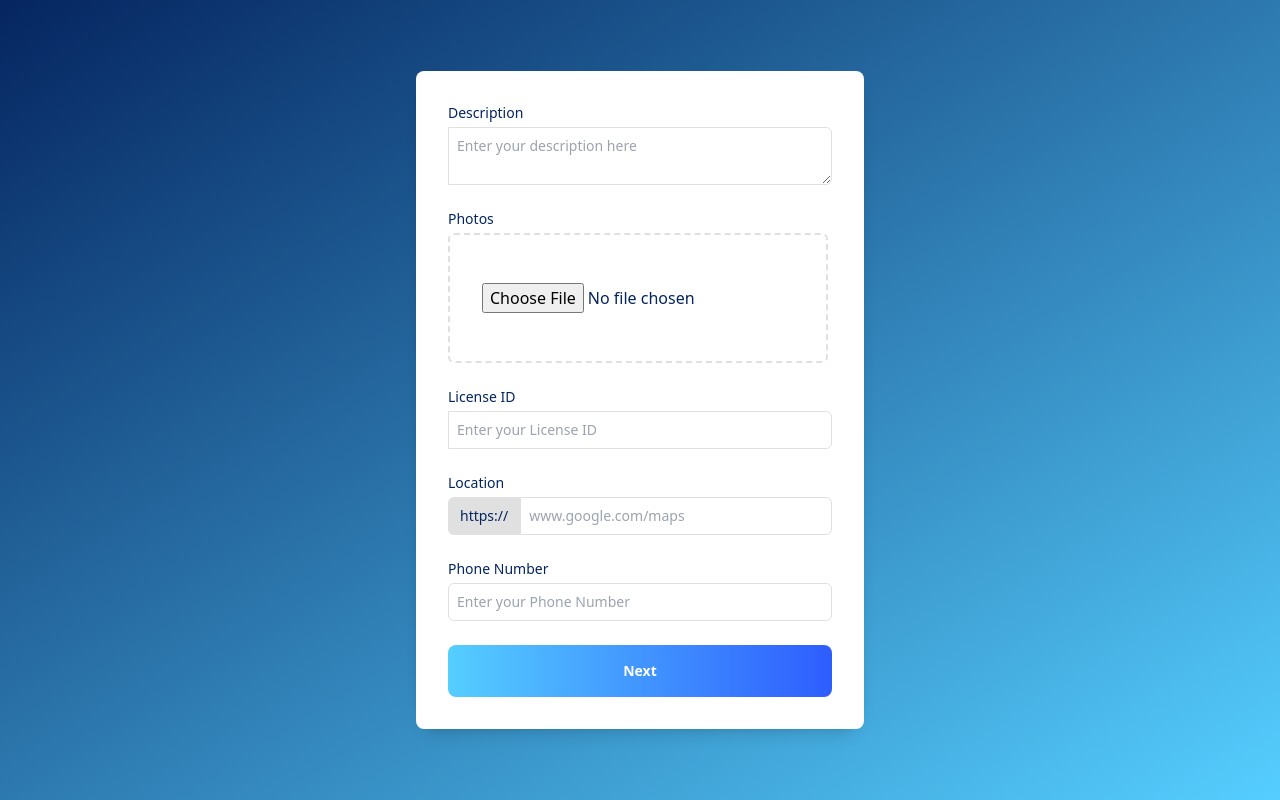
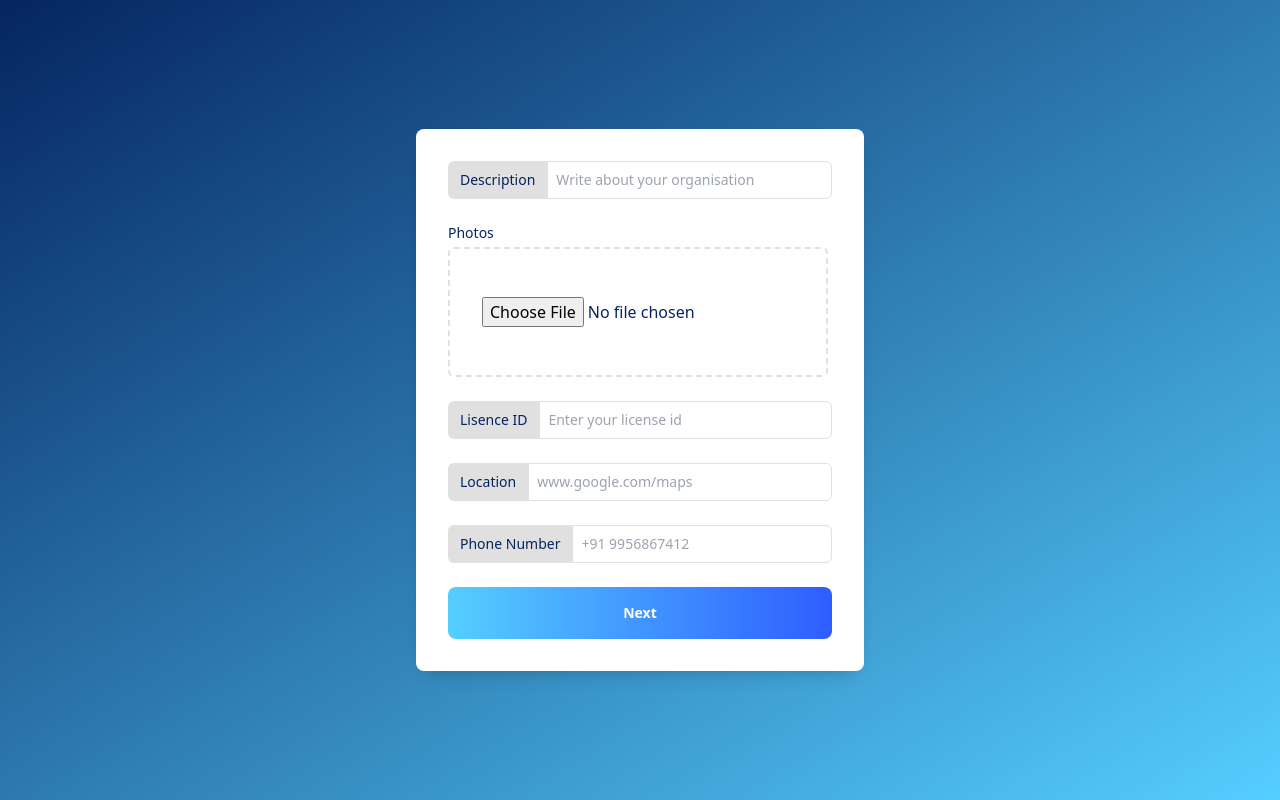
Before and after one commit to ShaliniSJ/The-Do-Nation-Station, a Next.js app: page /orgdetails in a window 1280 px wide. Built offline with nearby package versions, Linux system fonts and the light colour scheme.

Commit message:
Added input and button component

```diff
--- a/src/components/Input.jsx
+++ b/src/components/Input.jsx
@@ -1,17 +1,21 @@
 // src/components/InputComponent.jsx
 
 
-const Input = () => {
+const Input = ({title,holder,name,id,type}) => {
   return (
-    <div className="w-[210px] h-[50px] flex items-center justify-center bg-gradient-to-b from-blue to-blue-100 rounded-[30px] overflow-hidden cursor-pointer shadow-[2px_2px_10px_rgba(0,0,0,0.075)]">
-      <input
-        placeholder="Search.."
-        id="input"
-        className="w-[200px] h-[40px] border-none outline-none caret-[#ff5100] bg-white rounded-[30px] pl-[15px] tracking-wide text-[#131313] text-[13.4px]"
-        name="text"
-        type="text"
-      />
+    <fieldset className="w-full space-y-1 dark:text-gray-800">
+
+    <div className="flex">
+        <span className="flex items-center px-3 pointer-events-none sm:text-sm rounded-l-md dark:bg-gray-300 bg-gray-200">{title}</span>
+        <input
+        type={type}
+        name={name}
+        id={id}
+        placeholder={holder}
+        className="flex flex-1 border sm:text-sm rounded-r-md focus:ring focus:ring-blue focus:border-blue-100 dark:border-gray-300 dark:text-gray-800 dark:bg-gray-100 p-2"
+        />
     </div>
+</fieldset>
   );
 };
 
--- a/src/components/bankdetails.jsx
+++ b/src/components/bankdetails.jsx
@@ -1,5 +1,5 @@
-
-
+import Input from './Input'
+import CustomButton from './custombutton';
 const Bankdetails =() =>{
     return (
         <div className="flex items-center justify-center min-h-screen bg-gradient-to-br from-blue to-blue-skyblue">
@@ -7,91 +7,12 @@ const Bankdetails =() =>{
         <div className="absolute inset-0 bg-noise bg-primary rounded-lg" />
         <form className="relative space-y-6 ">
 
-
-
-        {/* <fieldset className="w-full space-y-1 dark:text-gray-800">
-            <label htmlFor="licenseId" className="block text-sm font-medium">License ID</label>
-            <div className="flex">
-                <input
-                type="text"
-                name="licenseId"
-                id="licenseId"
-                placeholder="Enter your License ID"
-                className="flex flex-1 border sm:text-sm rounded-md focus:ring-inset dark:border-gray-300 dark:text-gray-800 dark:bg-gray-100 focus:dark:ring-violet-600 p-2"
-                />
-            </div>
-        </fieldset> */}
-        <fieldset className="w-full space-y-1 dark:text-gray-800">
-
-            <div className="flex">
-                <span className="flex items-center px-3 pointer-events-none sm:text-sm rounded-l-md dark:bg-gray-300 bg-gray-200">Account Name</span>
-                <input
-                type="text"
-                name="url"
-                id="url"
-                placeholder="Abc"
-                className="flex flex-1 border sm:text-sm rounded-r-md focus:ring focus:ring-blue focus:border-blue-100 dark:border-gray-300 dark:text-gray-800 dark:bg-gray-100 p-2"
-                />
-            </div>
-        </fieldset>
-
-        <fieldset className="w-full space-y-1 dark:text-gray-800">
-
-            <div className="flex">
-                <span className="flex items-center px-3 pointer-events-none sm:text-sm rounded-l-md dark:bg-gray-300 bg-gray-200">Account Number</span>
-                <input
-                type="text"
-                name="url"
-                id="url"
-                placeholder="123456AC45"
-                className="flex flex-1 border sm:text-sm rounded-r-md focus:ring focus:ring-blue focus:border-blue-100 dark:border-gray-300 dark:text-gray-800 dark:bg-gray-100 p-2"
-                />
-            </div>
-        </fieldset>
-
-        <fieldset className="w-full space-y-1 dark:text-gray-800">
-
-            <div className="flex">
-                <span className="flex items-center px-3 pointer-events-none sm:text-sm rounded-l-md dark:bg-gray-300 bg-gray-200">IFSC Code</span>
-                <input
-                type="text"
-                name="url"
-                id="url"
-                placeholder="SBI1234"
-                className="flex flex-1 border sm:text-sm rounded-r-md focus:ring focus:ring-blue focus:border-blue-100 dark:border-gray-300 dark:text-gray-800 dark:bg-gray-100 p-2"
-                />
-            </div>
-        </fieldset>
-
-        <fieldset className="w-full space-y-1 dark:text-gray-800">
-
-            <div className="flex">
-                <span className="flex items-center px-3 pointer-events-none sm:text-sm rounded-l-md dark:bg-gray-300 bg-gray-200">Bank Name</span>
-                <input
-                type="text"
-                name="url"
-                id="url"
-                placeholder="SBI"
-                className="flex flex-1 border sm:text-sm rounded-r-md focus:ring focus:ring-blue focus:border-blue-100 dark:border-gray-300 dark:text-gray-800 dark:bg-gray-100 p-2"
-                />
-            </div>
-        </fieldset>
-
-        <fieldset className="w-full space-y-1 dark:text-gray-800">
-
-            <div className="flex">
-                <span className="flex items-center px-3 pointer-events-none sm:text-sm rounded-l-md dark:bg-gray-300 bg-gray-200">Branch Name</span>
-                <input
-                type="text"
-                name="url"
-                id="url"
-                placeholder="Chennai"
-                className="flex flex-1 border sm:text-sm rounded-r-md focus:ring focus:ring-blue focus:border-blue-100 dark:border-gray-300 dark:text-gray-800 dark:bg-gray-100 p-2"
-                />
-            </div>
-        </fieldset>
-
-          <input className="w-full p-4 bg-gradient-to-r from-blue-skyblue to-blue-100 text-white font-semibold text-sm rounded-lg cursor-pointer transition-transform duration-150 transform focus:scale-105" type="submit" value="Submit" />
+        <Input title="Account Name" holder="abc" name="name" id="accname" type="text"/>
+        <Input title="Account Number" holder="12345AC45" name="number" id="accnumber" type="text"/>
+        <Input title="IFSC Code" holder="SBI1234" name="code" id="ifsc" type="text"/>
+        <Input title="Bank Name" holder="SBI" name="bankname" id="bankname" type="text"/>
+        <Input title="Branch Name" holder="chennai" name="branch" id="branch" type="text"/>
+        <CustomButton title="Submit"/>
         </form>
 
       </div>
--- /dev/null
+++ b/src/components/custombutton.jsx
@@ -0,0 +1,7 @@
+const CustomButton=({title})=>{
+    return (
+        <input className="w-full p-4 bg-gradient-to-r from-blue-skyblue to-blue-100 text-white font-semibold text-sm rounded-lg cursor-pointer transition-transform duration-150 transform focus:scale-105" type="submit" value={title} />
+    );
+}
+
+export default CustomButton;
--- a/src/components/organisationdetails.jsx
+++ b/src/components/organisationdetails.jsx
@@ -1,3 +1,5 @@
+import CustomButton from "./custombutton";
+import Input from "./Input";
 
 
 const Organisation =() =>{
@@ -7,7 +9,7 @@ const Organisation =() =>{
         <div className="absolute inset-0 bg-noise bg-primary rounded-lg" />
         <form className="relative space-y-6 ">
 
-        <fieldset className="w-full space-y-1 dark:text-gray-800">
+        {/* <fieldset className="w-full space-y-1 dark:text-gray-800">
             <label htmlFor="description" className="block text-sm font-medium">Description</label>
             <div className="flex">
                 <textarea
@@ -18,16 +20,7 @@ const Organisation =() =>{
                 ></textarea>
             </div>
         </fieldset>
-
-
-        <fieldset className="w-full space-y-1 dark:text-gray-800">
-            <label htmlFor="files" className="block text-sm font-medium">Photos</label>
-            <div className="flex">
-                <input type="file" name="files" id="files" className="px-8 py-12 border-2 border-dashed rounded-md dark:border-gray-300 dark:text-gray-600 dark:bg-gray-100" />
-            </div>
-        </fieldset>
-
-        <fieldset className="w-full space-y-1 dark:text-gray-800">
+         <fieldset className="w-full space-y-1 dark:text-gray-800">
             <label htmlFor="licenseId" className="block text-sm font-medium">License ID</label>
             <div className="flex">
                 <input
@@ -39,7 +32,6 @@ const Organisation =() =>{
                 />
             </div>
         </fieldset>
-
         <fieldset className="w-full space-y-1 dark:text-gray-800">
             <label htmlFor="url" className="block text-sm font-medium">Location</label>
             <div className="flex">
@@ -53,7 +45,6 @@ const Organisation =() =>{
                 />
             </div>
         </fieldset>
-
         <fieldset className="w-full space-y-1 dark:text-gray-800">
             <label htmlFor="phno" className="block text-sm font-medium">Phone Number</label>
             <div className="flex">
@@ -66,8 +57,29 @@ const Organisation =() =>{
                 />
             </div>
         </fieldset>
+        */}
 
-          <input className="w-full p-4 bg-gradient-to-r from-blue-skyblue to-blue-100 text-white font-semibold text-sm rounded-lg cursor-pointer transition-transform duration-150 transform focus:scale-105" type="submit" value="Next" />
+        <Input title="Description" holder="Write about your organisation" type="textarea" name="desc" id="desc" />
+
+
+        <fieldset className="w-full space-y-1 dark:text-gray-800">
+            <label htmlFor="files" className="block text-sm font-medium">Photos</label>
+            <div className="flex">
+                <input type="file" name="files" id="files" className="px-8 py-12 border-2 border-dashed rounded-md dark:border-gray-300 dark:text-gray-600 dark:bg-gray-100" />
+            </div>
+        </fieldset>
+        <Input title="Lisence ID" holder="Enter your license id" type="text" name="license" id="licence" />
+        <Input title="Location" holder="www.google.com/maps" type="text" name="location" id="location" />
+        <Input title="Phone Number" holder="+91 9956867412" type="text" name="phno" id="phno" />
+
+
+
+
+
+
+
+
+         <CustomButton title="Next"/>
         </form>
 
       </div>
--- a/src/components/signincomponent.jsx
+++ b/src/components/signincomponent.jsx
@@ -1,4 +1,5 @@
 import { MdMailOutline, MdLockOutline } from 'react-icons/md';
+import CustomButton from './custombutton';
 
 const SignIn = () => {
   return (
@@ -19,7 +20,7 @@ const SignIn = () => {
             <input id="password" className="flex-1 p-4 border-none text-gray-600 text-lg placeholder-gray-400 rounded-lg outline-none transition-transform duration-150 transform focus:scale-105" placeholder="Password" type="password" />
           </div>
 
-          <input className="w-full p-4 bg-gradient-to-r from-blue-skyblue to-blue-100 text-white font-semibold text-sm rounded-lg cursor-pointer transition-transform duration-150 transform focus:scale-105" type="submit" value="SignUp" />
+          <CustomButton title="Sign In"/>
         </form>
         <div className="flex justify-center items-center text-xs mt-4">
           <span className="text-primary">New User?</span>
--- a/src/components/signupcomponent.jsx
+++ b/src/components/signupcomponent.jsx
@@ -36,7 +36,7 @@ const SignUp = () => {
               <option value="organization" className='text-gray-400 text-lg'>Organization</option>
             </select>
           </div>
-          <input className="w-full p-4 bg-gradient-to-r from-blue-skyblue to-blue-100 text-white font-semibold text-sm rounded-lg cursor-pointer transition-transform duration-150 transform focus:scale-105" type="submit" value="SignUp" />
+          <CustomButton title="Sign Up"/>
         </form>
         <div className="flex justify-center items-center text-xs mt-4">
           <span className="text-primary">Not new?</span>
```
